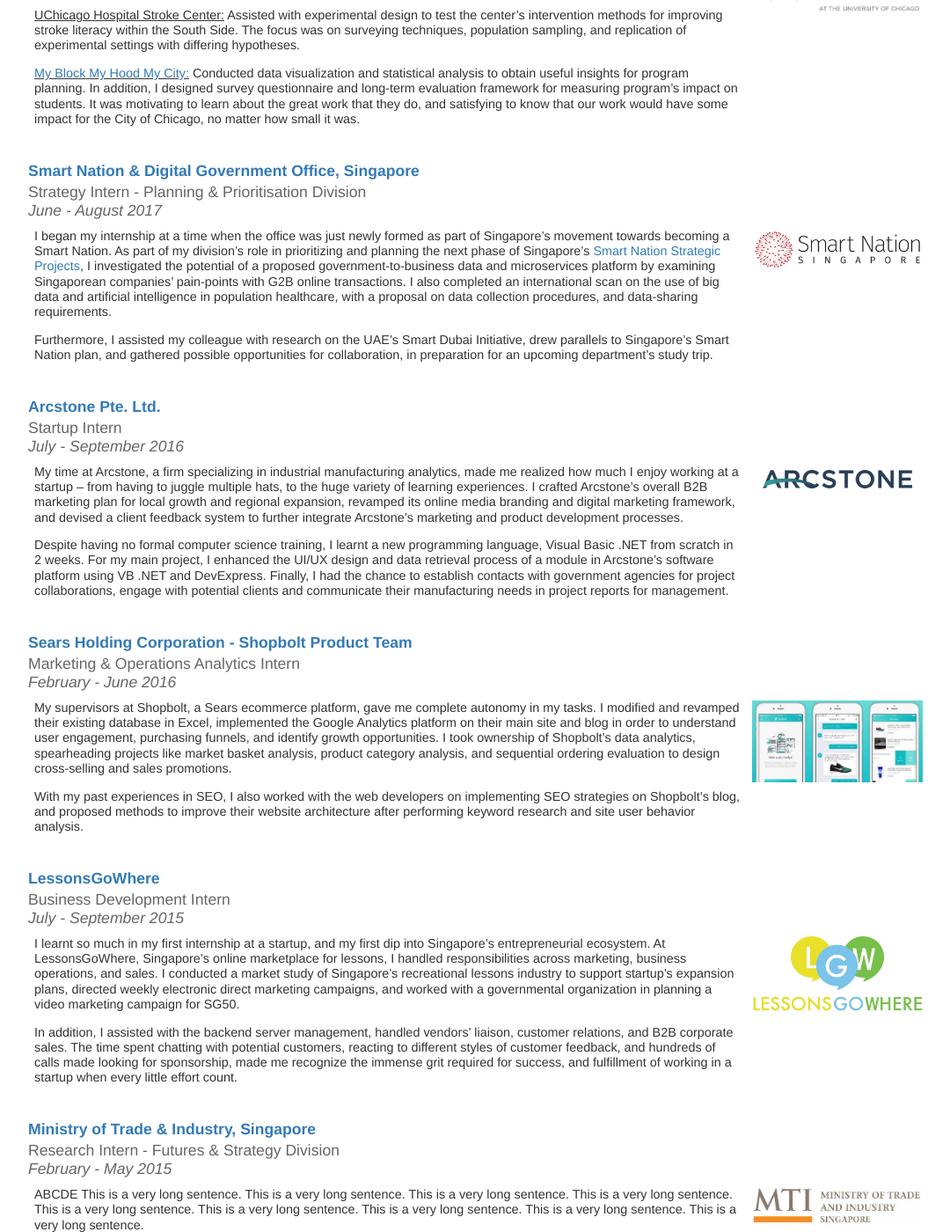
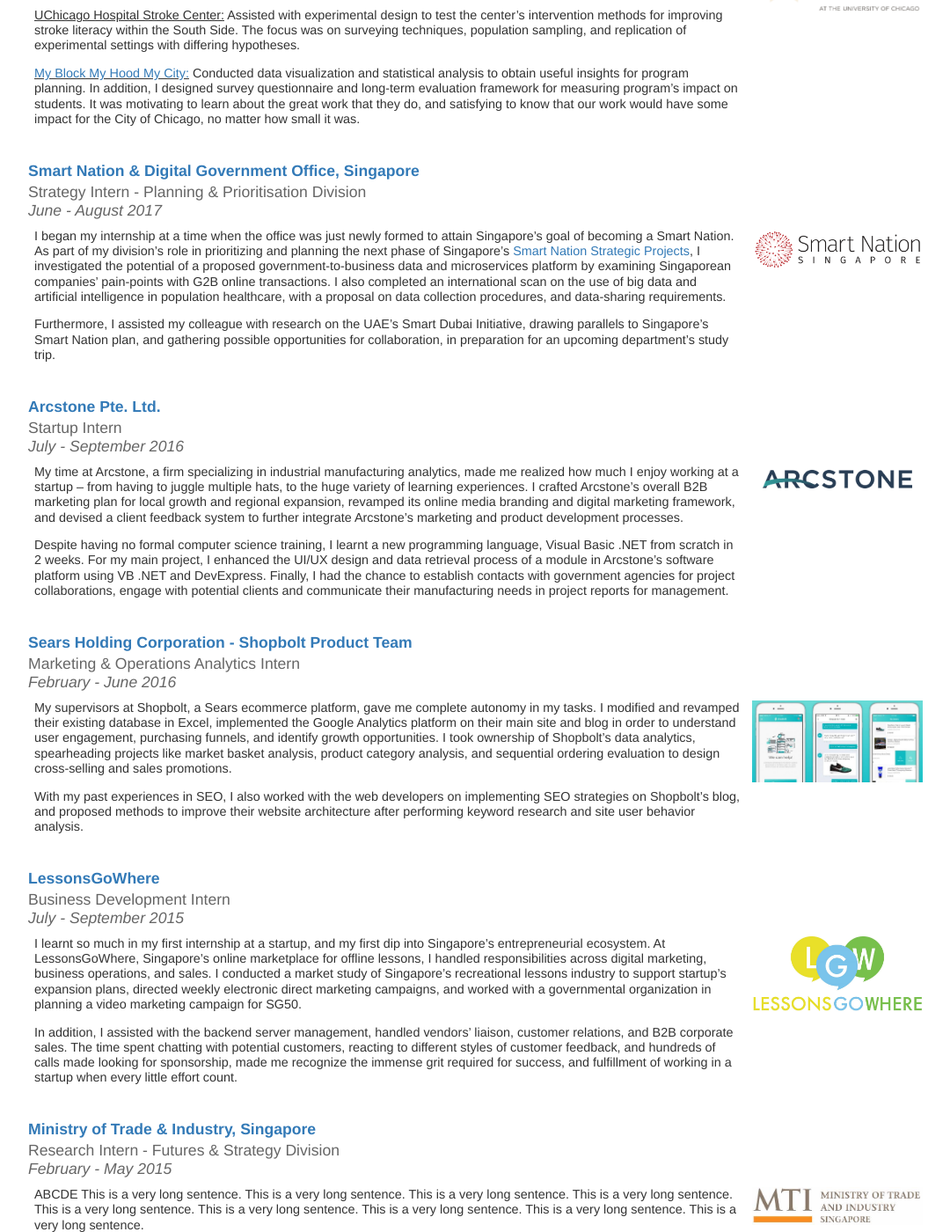
Before and after one commit to tanzhirong/tanzhirong.github.io, a Jekyll site: the page built from exp/index.html, in a window 1280 px wide and 1400 px high, scrolled down 645 px. Shown: the whole window at 88% size, without its empty margins (96-1176 px from the left). Built offline with Jekyll 4.4.1, drawn with Linux system fonts in a browser that asks for light colours.

Commit message:
Update index.html

```diff
--- a/exp/index.html
+++ b/exp/index.html
@@ -43,8 +43,8 @@
         <div class="project_title">Strategy Intern - Planning & Prioritisation Division<br>
             <i>June - August 2017 </i></div>
     <td width="80%">
-      <p class="exp_description">I began my internship at a time when the office was just newly formed as part of Singapore’s movement towards becoming a Smart Nation. As part of my division’s role in prioritizing and planning the next phase of Singapore’s <a target="_blank" href="https://www.opengovasia.com/singapores-smart-nation-strategic-projects-on-track-to-deliver-interim-outcomes/">Smart Nation Strategic Projects</a>, I investigated the potential of a proposed government-to-business data and microservices platform by examining Singaporean companies’ pain-points with G2B online transactions. I also completed an international scan on the use of big data and artificial intelligence in population healthcare, with a proposal on data collection procedures, and data-sharing requirements.</p>
-      <p class="exp_description">Furthermore, I assisted my colleague with research on the UAE’s Smart Dubai Initiative, drew parallels to Singapore’s Smart Nation plan, and gathered possible opportunities for collaboration, in preparation for an upcoming department’s study trip.</p>
+      <p class="exp_description">I began my internship at a time when the office was just newly formed to attain Singapore’s goal of becoming a Smart Nation. As part of my division’s role in prioritizing and planning the next phase of Singapore’s <a target="_blank" href="https://www.opengovasia.com/singapores-smart-nation-strategic-projects-on-track-to-deliver-interim-outcomes/">Smart Nation Strategic Projects</a>, I investigated the potential of a proposed government-to-business data and microservices platform by examining Singaporean companies’ pain-points with G2B online transactions. I also completed an international scan on the use of big data and artificial intelligence in population healthcare, with a proposal on data collection procedures, and data-sharing requirements.</p>
+      <p class="exp_description">Furthermore, I assisted my colleague with research on the UAE’s Smart Dubai Initiative, drawing parallels to Singapore’s Smart Nation plan, and gathering possible opportunities for collaboration, in preparation for an upcoming department’s study trip.</p>
         </td>
     <td><img position="absolute" src="sns.logo.png" margin="auto" width="100%" vertical-align="top"></td>
   </tr>
@@ -85,7 +85,7 @@
         <div class="project_title">Business Development Intern<br>
         <i>July - September 2015</i></div>
     <td width="80%">
-      <p class="exp_description">I learnt so much in my first internship at a startup, and my first dip into Singapore’s entrepreneurial ecosystem. At LessonsGoWhere, Singapore’s online marketplace for lessons, I handled responsibilities across marketing, business operations, and sales. I conducted a market study of Singapore’s recreational lessons industry to support startup’s expansion plans, directed weekly electronic direct marketing campaigns, and worked with a governmental organization in planning a video marketing campaign for SG50.</p>
+      <p class="exp_description">I learnt so much in my first internship at a startup, and my first dip into Singapore’s entrepreneurial ecosystem. At LessonsGoWhere, Singapore’s online marketplace for offline lessons, I handled responsibilities across digital marketing, business operations, and sales. I conducted a market study of Singapore’s recreational lessons industry to support startup’s expansion plans, directed weekly electronic direct marketing campaigns, and worked with a governmental organization in planning a video marketing campaign for SG50.</p>
       <p class="exp_description">In addition, I assisted with the backend server management, handled vendors’ liaison, customer relations, and B2B corporate sales. The time spent chatting with potential customers, reacting to different styles of customer feedback, and hundreds of calls made looking for sponsorship, made me recognize the immense grit required for success, and fulfillment of working in a startup when every little effort count.</p>
         </td>
     <td><img position="absolute" src="lgw.logo.jpg"  margin="auto" width="100%"></td>
```
